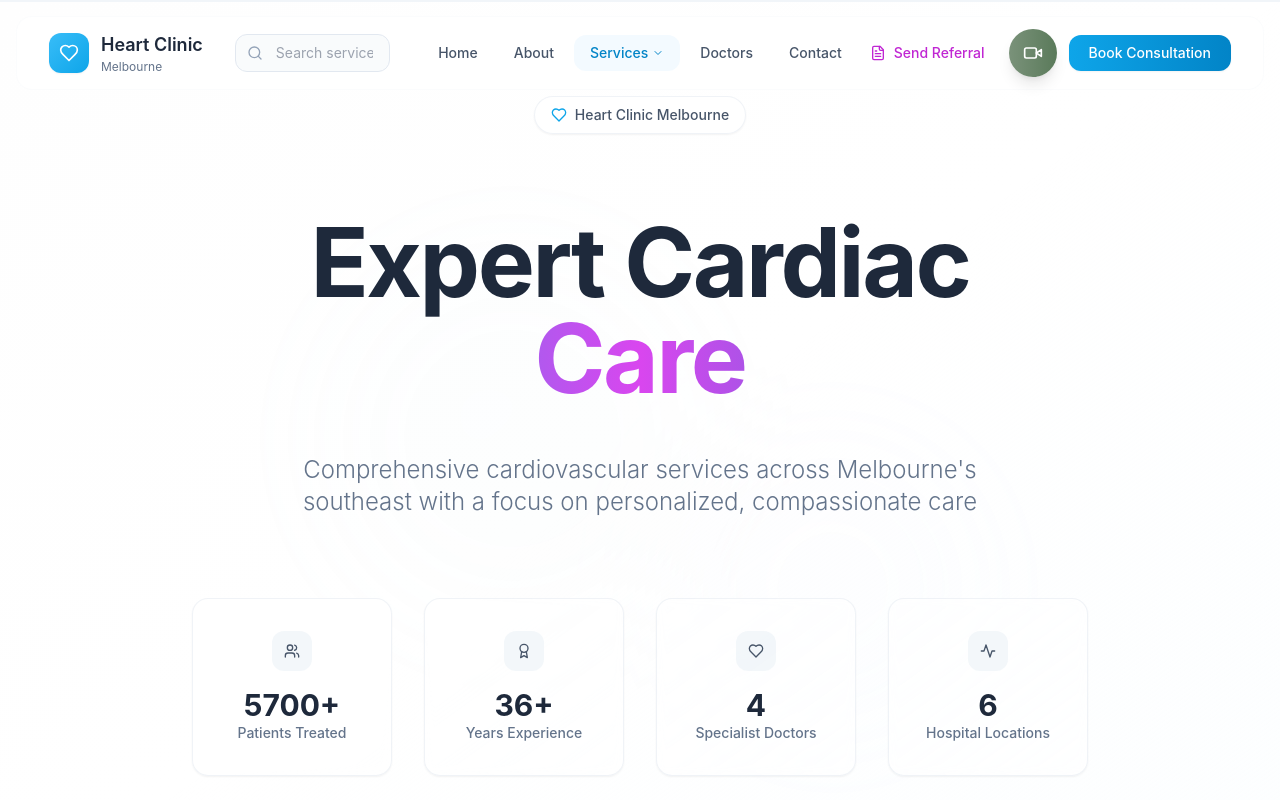
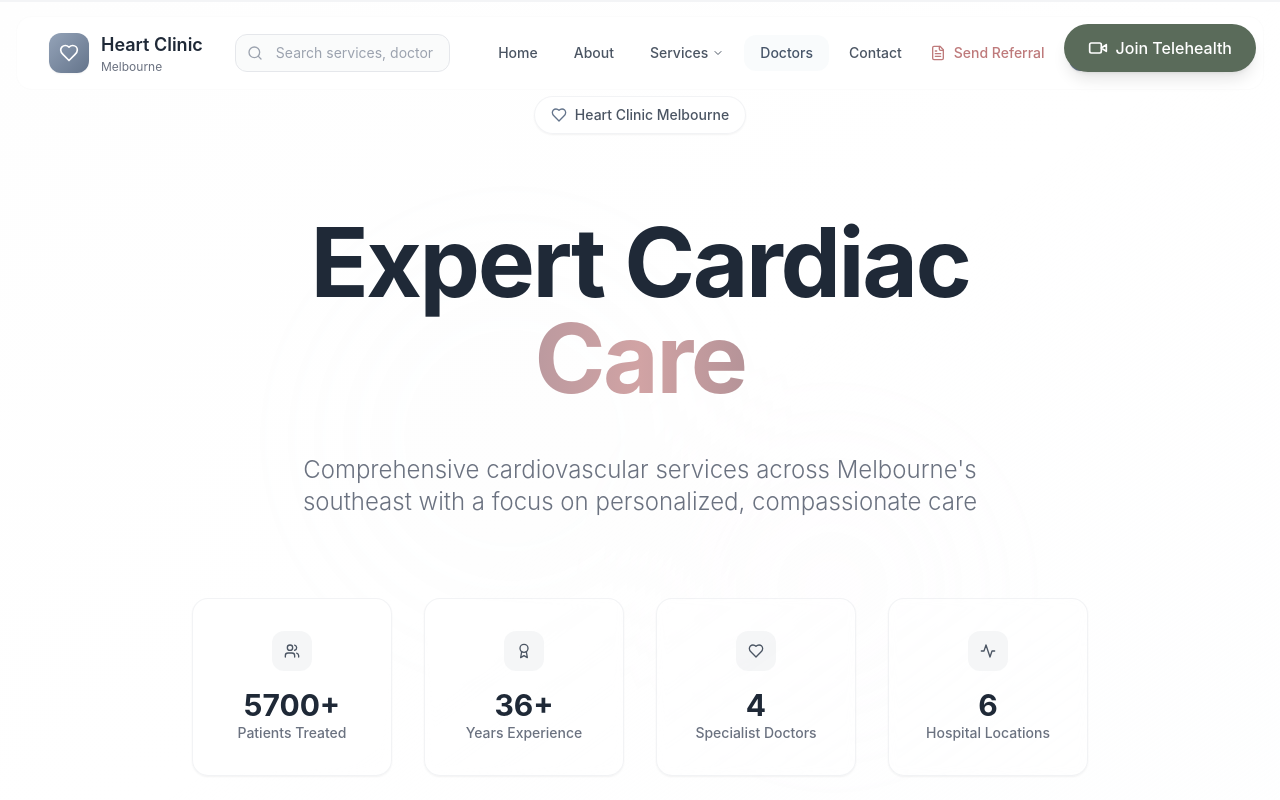
Before and after one commit to snanayakkara/hcm2025, a React (Vite) app: page / in a window 1280 px wide. Shown: the top 800 px of the page. Built offline with nearby package versions, Linux system fonts and the light colour scheme.

Commit message:
Muted Color Palette Redesign with Fixed Telehealth Button

```diff
--- a/src/App.tsx
+++ b/src/App.tsx
@@ -1,7 +1,6 @@
 import React, { useEffect } from 'react';
 import Header from './components/Header';
 import MinimalistHero from './components/MinimalistHero';
-import ProgressivePatientJourney from './components/ProgressivePatientJourney';
 import About from './components/About';
 import Services from './components/Services';
 import Doctors from './components/Doctors';
@@ -107,7 +106,6 @@ function App() {
       <Header />
       <main>
         <MinimalistHero />
-        <ProgressivePatientJourney />
         <About />
         <Services />
         <Doctors />
--- a/src/components/Header.tsx
+++ b/src/components/Header.tsx
@@ -80,7 +80,29 @@ const Header: React.FC = () => {
   };
 
   return (
-    <div className="fixed top-0 left-0 right-0 z-50 px-4 pt-4">
+    <>
+      {/* Floating Telehealth Button */}
+      <motion.div
+        className="fixed top-6 right-6 z-50"
+        initial={{ opacity: 0, scale: 0.8 }}
+        animate={{ opacity: 1, scale: 1 }}
+        transition={{ delay: 1, duration: 0.5 }}
+      >
+        <motion.button
+          onClick={handleTelehealthClick}
+          className="bg-sage-500 hover:bg-sage-600 text-white px-6 py-3 rounded-full shadow-lg hover:shadow-xl transition-all duration-300 flex items-center space-x-2 group"
+          whileHover={{
+            scale: 1.05,
+            boxShadow: "0 10px 30px rgba(122, 138, 122, 0.3)"
+          }}
+          whileTap={{ scale: 0.95 }}
+        >
+          <Video className="w-5 h-5" />
+          <span className="font-medium">Join Telehealth</span>
+        </motion.button>
+      </motion.div>
+
+      <div className="fixed top-0 left-0 right-0 z-40 px-4 pt-4">
         <motion.header
           className={`mx-auto max-w-7xl transition-all duration-500 ${
             isScrolled
@@ -105,7 +127,7 @@ const Header: React.FC = () => {
                     className="bg-gradient-to-br from-primary-400 to-primary-500 p-2.5 rounded-xl shadow-sm"
                     whileHover={{
                       scale: 1.1,
-                    boxShadow: "0 8px 25px rgba(14, 165, 233, 0.25)"
+                      boxShadow: "0 8px 25px rgba(100, 116, 139, 0.25)"
                     }}
                     transition={{ type: "spring", stiffness: 300 }}
                   >
@@ -207,26 +229,12 @@ const Header: React.FC = () => {
                   <span>Send Referral</span>
                 </motion.button>
 
-              {/* Circular Telehealth Button */}
-              <motion.button
-                onClick={handleTelehealthClick}
-                className="bg-gradient-to-r from-sage-400 to-sage-500 text-white w-12 h-12 rounded-full flex items-center justify-center shadow-lg hover:shadow-xl transition-all duration-200"
-                whileHover={{
-                  scale: 1.1,
-                  boxShadow: "0 8px 25px rgba(122, 146, 122, 0.3)"
-                }}
-                whileTap={{ scale: 0.95 }}
-                title="Join Telehealth Call"
-              >
-                <Video className="w-5 h-5" />
-              </motion.button>
-
                 <motion.button
                   onClick={() => scrollToSection('contact')}
                   className="bg-gradient-to-r from-primary-500 to-primary-600 text-white px-5 py-2 rounded-xl text-sm font-medium shadow-sm"
                   whileHover={{
                     scale: 1.02,
-                  boxShadow: "0 8px 25px rgba(14, 165, 233, 0.25)"
+                    boxShadow: "0 8px 25px rgba(100, 116, 139, 0.25)"
                   }}
                   whileTap={{ scale: 0.98 }}
                 >
@@ -357,6 +365,7 @@ const Header: React.FC = () => {
           </div>
         </motion.header>
       </div>
+    </>
   );
 };
 
--- a/tailwind.config.js
+++ b/tailwind.config.js
@@ -4,66 +4,66 @@ export default {
   theme: {
     extend: {
       colors: {
-        // Calming color palette from https://www.color-hex.com/color-palette/82211
+        // Muted, calming color palette
         primary: {
-          50: '#f0f9ff',
-          100: '#e0f2fe',
-          200: '#bae6fd',
-          300: '#7dd3fc',
-          400: '#38bdf8',
-          500: '#0ea5e9', // Main blue
-          600: '#0284c7',
-          700: '#0369a1',
-          800: '#075985',
-          900: '#0c4a6e',
-        },
-        secondary: {
           50: '#f8fafc',
           100: '#f1f5f9',
           200: '#e2e8f0',
           300: '#cbd5e1',
           400: '#94a3b8',
-          500: '#64748b', // Soft gray
+          500: '#64748b', // Muted slate blue
           600: '#475569',
           700: '#334155',
           800: '#1e293b',
           900: '#0f172a',
         },
+        secondary: {
+          50: '#f9fafb',
+          100: '#f3f4f6',
+          200: '#e5e7eb',
+          300: '#d1d5db',
+          400: '#9ca3af',
+          500: '#6b7280', // Muted gray
+          600: '#4b5563',
+          700: '#374151',
+          800: '#1f2937',
+          900: '#111827',
+        },
         accent: {
-          50: '#fdf4ff',
-          100: '#fae8ff',
-          200: '#f5d0fe',
-          300: '#f0abfc',
-          400: '#e879f9',
-          500: '#d946ef', // Soft purple
-          600: '#c026d3',
-          700: '#a21caf',
-          800: '#86198f',
-          900: '#701a75',
+          50: '#fdf2f8',
+          100: '#fce7f3',
+          200: '#fbcfe8',
+          300: '#f9a8d4',
+          400: '#f472b6',
+          500: '#d1a3a4', // Muted dusty rose
+          600: '#be7a7b',
+          700: '#a85859',
+          800: '#8b4142',
+          900: '#6f2d2e',
         },
         sage: {
           50: '#f6f7f6',
-          100: '#e3e7e3',
-          200: '#c7d2c7',
-          300: '#a3b5a3',
-          400: '#7a927a', // Sage green
-          500: '#5a7a5a',
-          600: '#4a6b4a',
-          700: '#3d5a3d',
-          800: '#334a33',
-          900: '#2d3f2d',
+          100: '#e8ebe8',
+          200: '#d1d7d1',
+          300: '#a8b5a8',
+          400: '#7a8a7a', // Muted sage green
+          500: '#5a6b5a',
+          600: '#4a5a4a',
+          700: '#3d4a3d',
+          800: '#333d33',
+          900: '#2a332a',
         },
         cream: {
           50: '#fefefe',
-          100: '#fefcf8',
-          200: '#fdf8f0',
-          300: '#fbf2e8',
-          400: '#f8ead8', // Warm cream
-          500: '#f5e2c8',
-          600: '#f0d5a8',
-          700: '#e8c088',
-          800: '#dfa968',
-          900: '#d69248',
+          100: '#fdfcf8',
+          200: '#faf7f0',
+          300: '#f5f0e8',
+          400: '#e8ddd0', // Muted warm cream
+          500: '#d4c4b0',
+          600: '#bfa890',
+          700: '#a68d70',
+          800: '#8b7355',
+          900: '#6f5a3f',
         }
       },
       fontFamily: {
```
Lines whose indentation alone changed are shown as unchanged.
